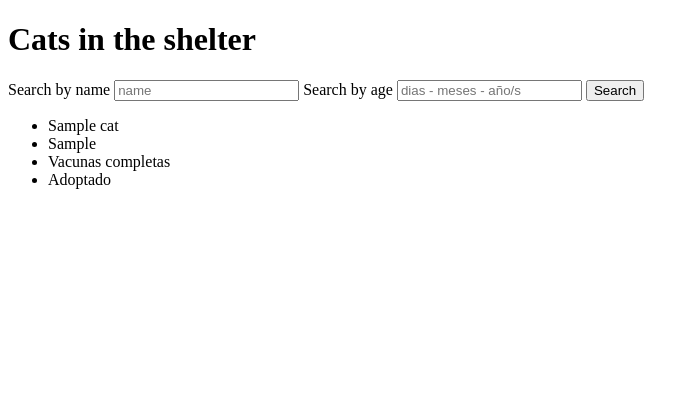
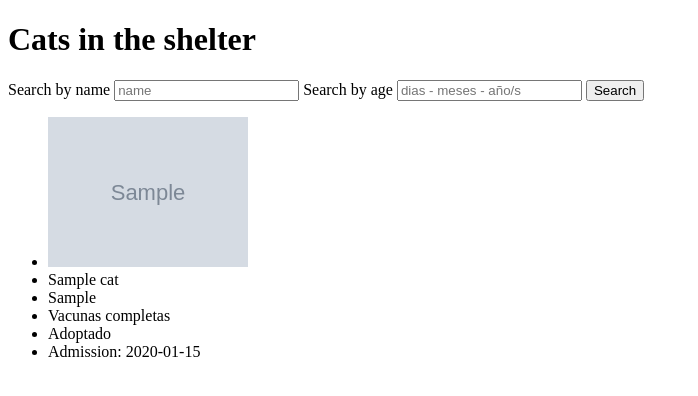
Before and after one commit to nico-bt/cat-shelter, a Node server app: page /cats in a window 1280 px wide. Shown: the part 70-466 px from the top of the page, without its empty margins (0-698 px from the left). Run offline with Node 20, Linux system fonts and the light colour scheme; tables that the repository leaves empty hold one stand-in row (values such as "Sample post"); grey boxes marked "Sample" are stand-in pictures; some libraries are stand-ins or nearby versions.

Commit message:
Add for display image and admissionDate

```diff
--- a/views/cats/index.ejs
+++ b/views/cats/index.ejs
@@ -12,10 +12,12 @@
 <% cats.forEach((cat)=>{ %>
     <div>
         <ul>
+            <li><img width="200px" src="<%= cat.image %>"> </li>
             <li><%= cat.name %> </li>
             <li><%= cat.age %> </li>
             <li><%- cat.vaccinated? "Vacunas completas" : "Falta completar esquema de vacunación" %> </li>
             <li><%- cat.adopted? "Adoptado" : "En adopción" %> </li>
+            <li>Admission: <%= cat.admissionDate.toISOString().split("T")[0] %> </li>
         </ul>
     </div>
 <% }) %>
```
